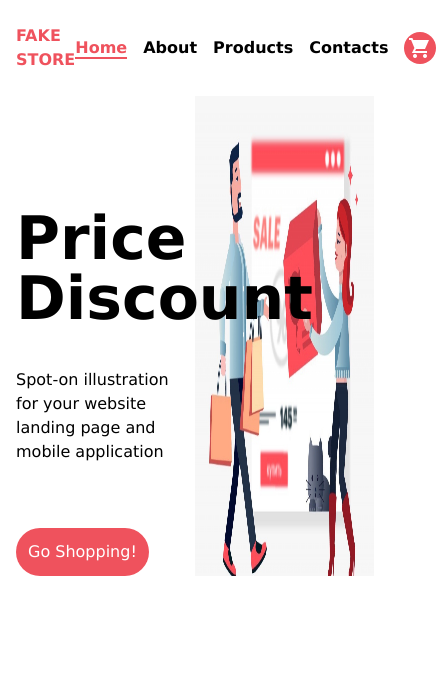
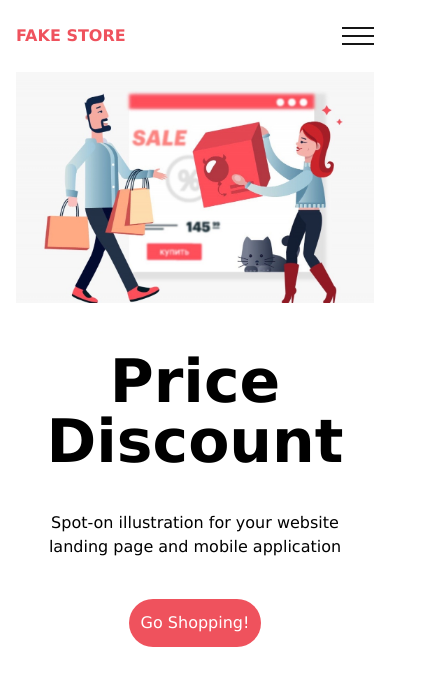
Before and after one commit to oipik/fake-store, a React (Create React App) app: page / in a window 390 px wide. Shown: the top 686 px of the page, 436 px wide, since content can reach past the window. Built offline with nearby package versions, Linux system fonts and the light colour scheme.

Commit message:
add mobile

```diff
--- a/src/components/cart/Cart.js
+++ b/src/components/cart/Cart.js
@@ -49,10 +49,10 @@ const Cart = () => {
 
     return (
       <>
-        <div className="w-[500px]">
+        <div className="w-full">
           {data}
         </div>
-        <div className="ml-16 min-w-[600px] max-h-20 bg-white border border-gray-200 rounded-lg shadow">
+        <div className="ml-0 md:ml-16 w-full max-h-20 bg-white border border-gray-200 rounded-lg shadow">
           <p className="h-10 font-bold flex justify-center items-center">TOTAL is: {total.toFixed(2)}$</p>
           <Link to="/products" className=" block px-3 py-2 text-sm font-medium text-center text-white bg-default rounded-lg hover:bg-opacity-50">Continue shopping</Link>
         </div>
@@ -63,7 +63,7 @@ const Cart = () => {
   const data = renderProducts(products);
 
   return (
-    <section className="flex ml-32">
+    <section className="flex flex-col md:flex-row">
       {data}
     </section >
   )
--- a/src/components/cart/cartSlice.js
+++ b/src/components/cart/cartSlice.js
@@ -2,8 +2,6 @@ import { createSlice } from "@reduxjs/toolkit";
 
 const json = JSON.parse(localStorage.getItem('cart'));
 const state = json === null ? { data: [], total: 0 } : json;
-
-console.log(state);
 
 const initialState = {
     data: state.data,
--- a/src/components/header/Header.js
+++ b/src/components/header/Header.js
@@ -1,7 +1,11 @@
 import NavItem from "../nav-item/NavItem"
 import cart from '../../images/cart.png';
+import mobileMenuIcon from "../../images/icon-menu.svg"
+import closeMenu from "../../images/icon-close-menu.svg"
+import MobileMenu from "../mobileMenu/MobileMenu";
 
 import { useSelector } from "react-redux";
+import { useState } from "react";
 
 const Cart = () => {
   const total = useSelector(state => state.cart.total);
@@ -17,13 +21,14 @@ const Cart = () => {
 }
 
 const Header = () => {
+  const [mobileMenu, setMobileMenu] = useState(false);
 
   return (
     <header className="flex justify-between items-center mb-6">
       <div className=" text-default font-bold">
         FAKE STORE
       </div>
-      <nav>
+      <nav className="hidden md:block">
         <ul className="flex space-x-4 items-center">
           <NavItem text="Home" link="/" />
           <NavItem text="About" link="/about" />
@@ -32,6 +37,10 @@ const Header = () => {
           <NavItem text={Cart()} link="/cart" />
         </ul>
       </nav>
+      <div onClick={() => setMobileMenu(!mobileMenu)} className="md:hidden cursor-pointer z-30">
+        {mobileMenu ? <img src={closeMenu} alt="menu" /> : <img src={mobileMenuIcon} alt="menu" />}
+      </div>
+      <MobileMenu isOpen={mobileMenu} Cart={Cart}/>
     </header>
   )
 }
--- a/src/components/home/Home.js
+++ b/src/components/home/Home.js
@@ -5,20 +5,20 @@ import home from "../../images/home.jpg";
 
 const Home = () => {
   return (
-    <section className='flex'>
-      <div className='relative w-2/4 text-left mt-12'>
-        <h1 className='text-6xl font-black mt-16'>
+    <section className='flex flex-col md:flex-row'>
+      <div className='relative mt-12 w-full order-2 text-center md:order-1 md:text-left md:w-2/4'>
+        <h1 className='text-6xl xl:text-8xl font-black md:mt-16 mt-0'>
           Price <br /> Discount
         </h1>
         <p className='text-medium mt-10'>
           Spot-on illustration for your website <br />
           landing page and mobile application
         </p>
-        <Link to="/products" className='inline-block mt-16 bg-default text-white p-3 rounded-full hover:bg-opacity-50 transition-all duration-100'>
+        <Link to="/products" className='inline-block mt-10 md:mt-16 bg-default text-white p-3 rounded-full hover:bg-opacity-50 transition-all duration-100'>
           Go Shopping!
         </Link>
       </div>
-      <div className='flex'>
+      <div className='flex order-1 md:order-2'>
         <img src={home} alt="home img" />
       </div>
     </section>
--- /dev/null
+++ b/src/components/mobileMenu/MobileMenu.js
@@ -0,0 +1,22 @@
+import NavItem from "../nav-item/NavItem"
+
+const MobileMenu = ({ isOpen = false, Cart }) => {
+  return (
+    <>
+      <div className={`absolute top-0 left-0 right-0 bg-slate-500 opacity-50 z-10 min-h-[150vh] ${isOpen ? 'flex' : 'hidden'}`} />
+      <div className={`absolute right-0 top-0 w-1/2 bg-white z-20 justify-center min-h-[150vh] ${isOpen ? 'flex' : 'hidden'}`} >
+        <nav className="my-20 mx-5 space-y-5 text-lg w-full">
+          <ul className="flex flex-col space-y-5 p-2">
+            <NavItem text="Home" link="/" />
+            <NavItem text="About" link="/about" />
+            <NavItem text="Products" link="/products" />
+            <NavItem text="Contacts" link="/contacts" />
+            <NavItem text={Cart()} link="/cart" />
+          </ul>
+        </nav>
+      </div>
+    </>
+  )
+}
+
+export default MobileMenu
--- a/src/components/product/productSlice.js
+++ b/src/components/product/productSlice.js
@@ -30,6 +30,6 @@ const productSlice = createSlice({
     }
 })
 
-const { actions, reducer } = productSlice;
+const { reducer } = productSlice;
 
 export default reducer;
--- a/src/components/products/productsSlice.js
+++ b/src/components/products/productsSlice.js
@@ -30,6 +30,6 @@ const productsSlice = createSlice({
     }
 })
 
-const { actions, reducer } = productsSlice;
+const { reducer } = productsSlice;
 
 export default reducer;
--- a/tailwind.config.js
+++ b/tailwind.config.js
@@ -2,6 +2,10 @@
 module.exports = {
   content: ["./src/**/*.{html,js}"],
   theme: {
+    screens: {
+      "xl": "1440px",
+      "md": "1024px"
+    },
     extend: {
       colors: {
         default: "#EF525D",
```
Also changed, not shown: src/images/icon-close-menu.svg (added), src/images/icon-menu.svg (added).
